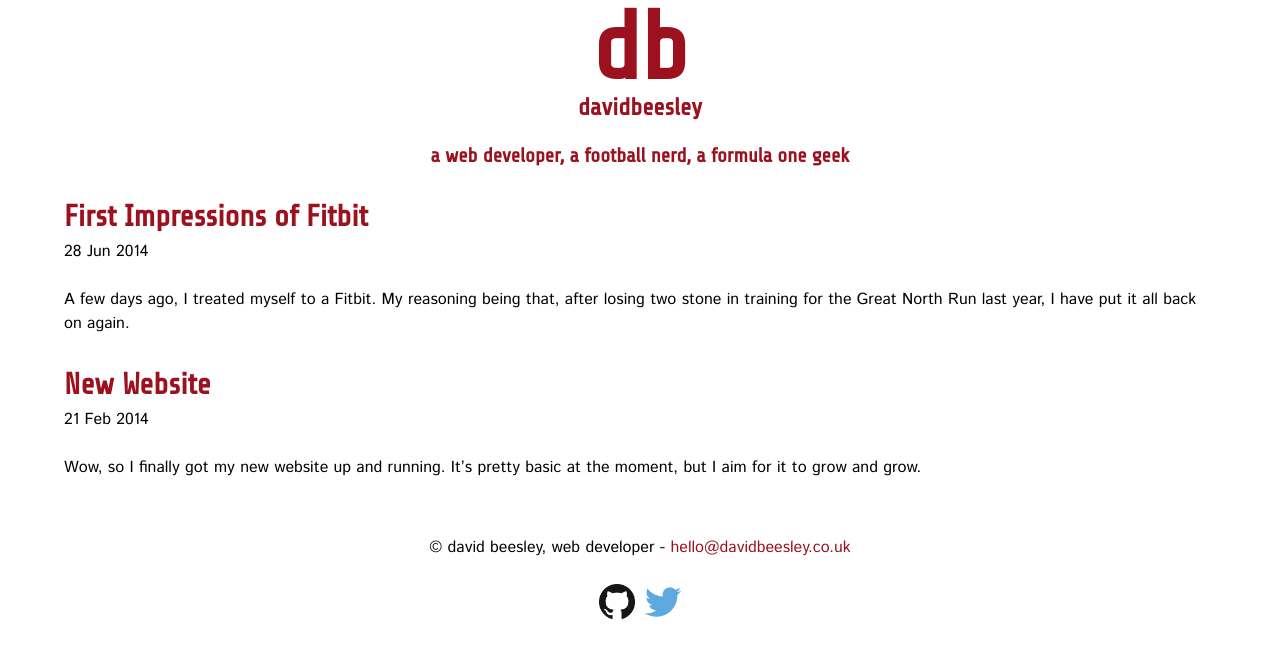
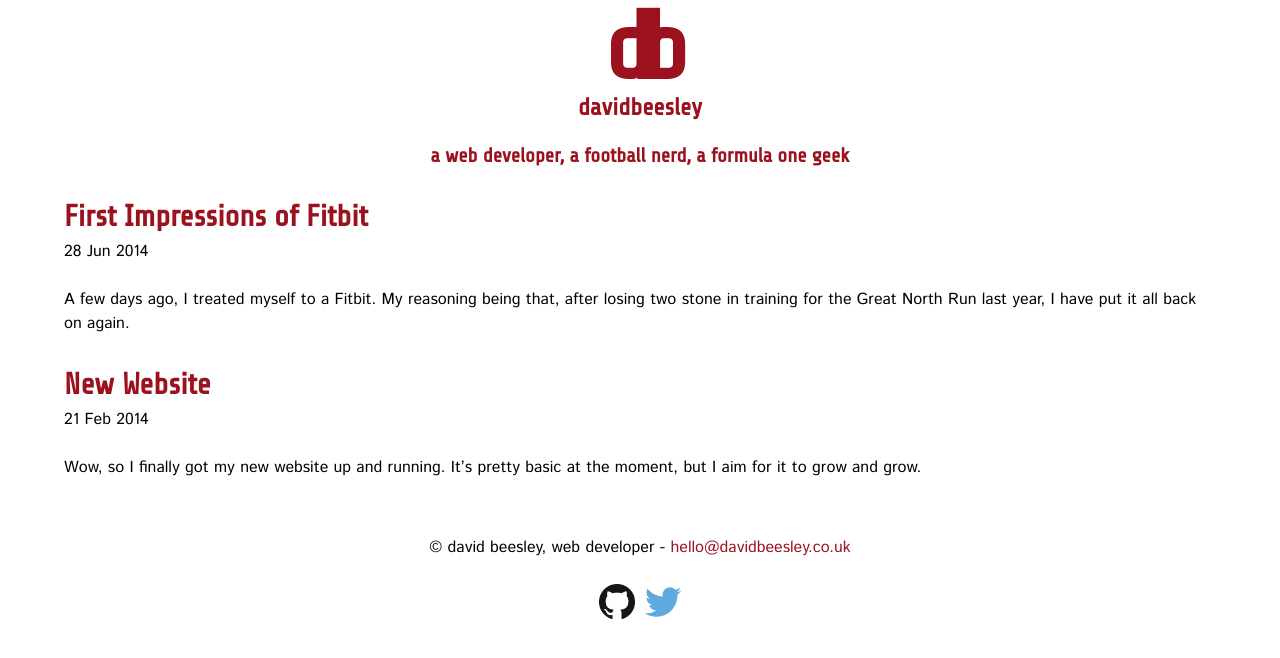
Before and after one commit to davebeesley/davebeesley.github.io, a Jekyll site: the page built from index.html, in a window 1280 px wide. Shown: the top 658 px of the page. Built offline with Jekyll 4.4.1, drawn with Linux system fonts in a browser that asks for light colours; Markdown is read by kramdown in place of the engine named in the settings.

Commit message:
Tightened up logo spacing

```diff
--- a/_includes/header.html
+++ b/_includes/header.html
@@ -1,5 +1,5 @@
 <div class="site-header">
-	<h1 class="title gamma"><a href="/"><span class="giga">db</span><br>
+	<h1 class="title gamma"><a href="/"><span class="giga db">db</span><br>
 		davidbeesley</a></h1>
 	<h2 class="delta">a web developer, a football nerd, a formula one geek</h2>
 </div>
--- a/dist/css/style.css
+++ b/dist/css/style.css
@@ -2944,6 +2944,10 @@ h1, h2, h3, h4, h5, h6 {
   text-decoration: none;
 }
 
+.db {
+  letter-spacing: -0.125em;
+}
+
 .site-footer {
   padding: 2em 0;
 }
--- a/sass/ui/_site-header.scss
+++ b/sass/ui/_site-header.scss
@@ -8,3 +8,6 @@
 			text-decoration:none;
 		}
 	}
+	.db{
+		letter-spacing:-0.125em;
+	}
```
Also changed, not shown: dist/css/style.min.css.
